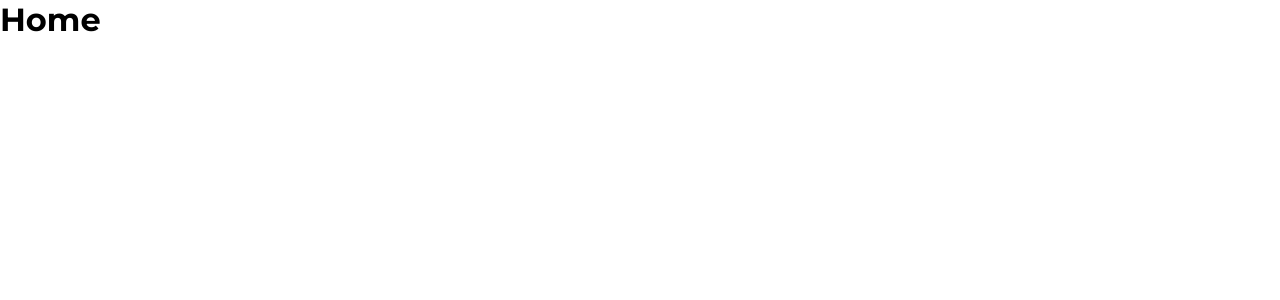
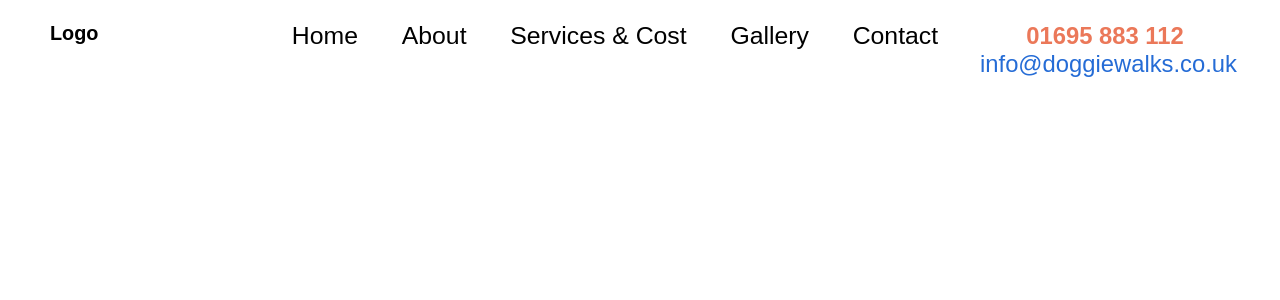
Before and after one commit to mattiehoare123/Doggie-Walks, a React (Create React App) app: page / in a window 1280 px wide. Shown: the top 300 px of the page. Built offline with nearby package versions, Linux system fonts and the light colour scheme.

Commit message:
Created desktopnav just needs logo inputting

```diff
--- a/package.json
+++ b/package.json
@@ -32,5 +32,8 @@
       "last 1 firefox version",
       "last 1 safari version"
     ]
+  },
+  "devDependencies": {
+    "file-loader": "^6.0.0"
   }
 }
--- /dev/null
+++ b/src/components/Navigation.js
@@ -0,0 +1,66 @@
+import React from 'react';
+import styled from 'styled-components';
+import { Link } from "react-router-dom"
+
+const Header = styled.header`
+display: grid;
+grid-template-columns: 200px auto 250px;
+grid-gap: 20px;
+margin: 0 50px;
+height: 100px;
+align-content: center
+`
+
+const NavBar = styled.nav`
+ul {
+  display: flex;
+  justify-content: space-around;
+}
+li {
+  font-size: 2.5rem;
+}
+`
+const StyledLink =  styled(Link)`
+text-decoration: none;
+color: ${(props) => props.theme.colors.black}
+`
+const Contact = styled.div`
+display: flex;
+flex-direction: column;
+text-align: center;
+`
+
+const Contact_Deatils = styled.a`
+text-decoration: none;
+font-size: 2.4rem;
+
+&:first-child {
+  color: ${(props) => props.theme.colors.orange};
+  font-weight: ${(props) => props.theme.weights.semi};
+}
+
+&:last-child {
+  color: ${(props) => props.theme.colors.blue}
+}
+`
+
+export const Navigation = () => {
+  return (
+    <Header>
+      <h1>Logo</h1>
+      <NavBar>
+        <ul>
+          <li><StyledLink to="/">Home</StyledLink></li>
+          <li><StyledLink to="about_us">About</StyledLink></li>
+          <li><StyledLink to="services_and_cost">Services & Cost</StyledLink></li>
+          <li><StyledLink to="gallery">Gallery</StyledLink></li>
+          <li><StyledLink to="contact">Contact</StyledLink></li>
+        </ul>
+      </NavBar>
+      <Contact>
+        <Contact_Deatils href="">01695 883 112</Contact_Deatils>
+        <Contact_Deatils href="info@doggiewalks.co.uk">info@doggiewalks.co.uk</Contact_Deatils>
+      </Contact>
+    </Header>
+  )
+}
--- a/src/home.js
+++ b/src/home.js
@@ -1,5 +1,10 @@
 import React from 'react'
+import { Navigation } from './components/Navigation'
 
 export const home = () => {
-  return <h1>Home</h1>
+  return (
+    <React.Fragment>
+    <Navigation/>
+    </React.Fragment>
+  )
 }
--- a/src/theme/globalStyle.js
+++ b/src/theme/globalStyle.js
@@ -4,7 +4,8 @@ const GlobalStyle = createGlobalStyle`
 @import url('https://fonts.googleapis.com/css2?family=Montserrat:wght@400;600;700&display=swap');
 
 html {
-  height: 100%
+  height: 100%;
+  font-size: 62%;
 }
 
 * {
```
Also changed, not shown: src/App.js (+5 -2 lines), src/assets/logo.svg (added), 1 other file (tests, documents, lock files or other folders).
